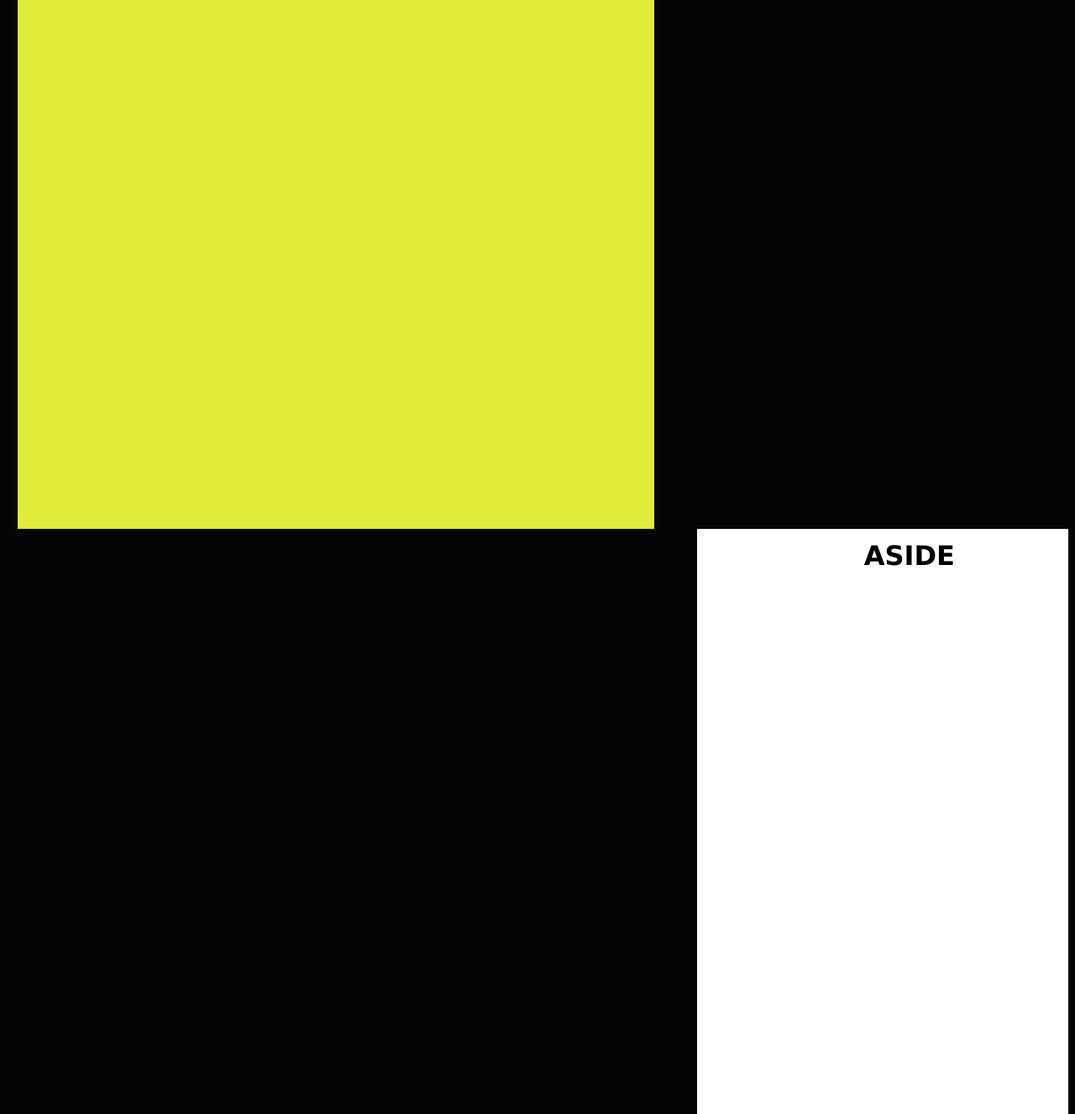
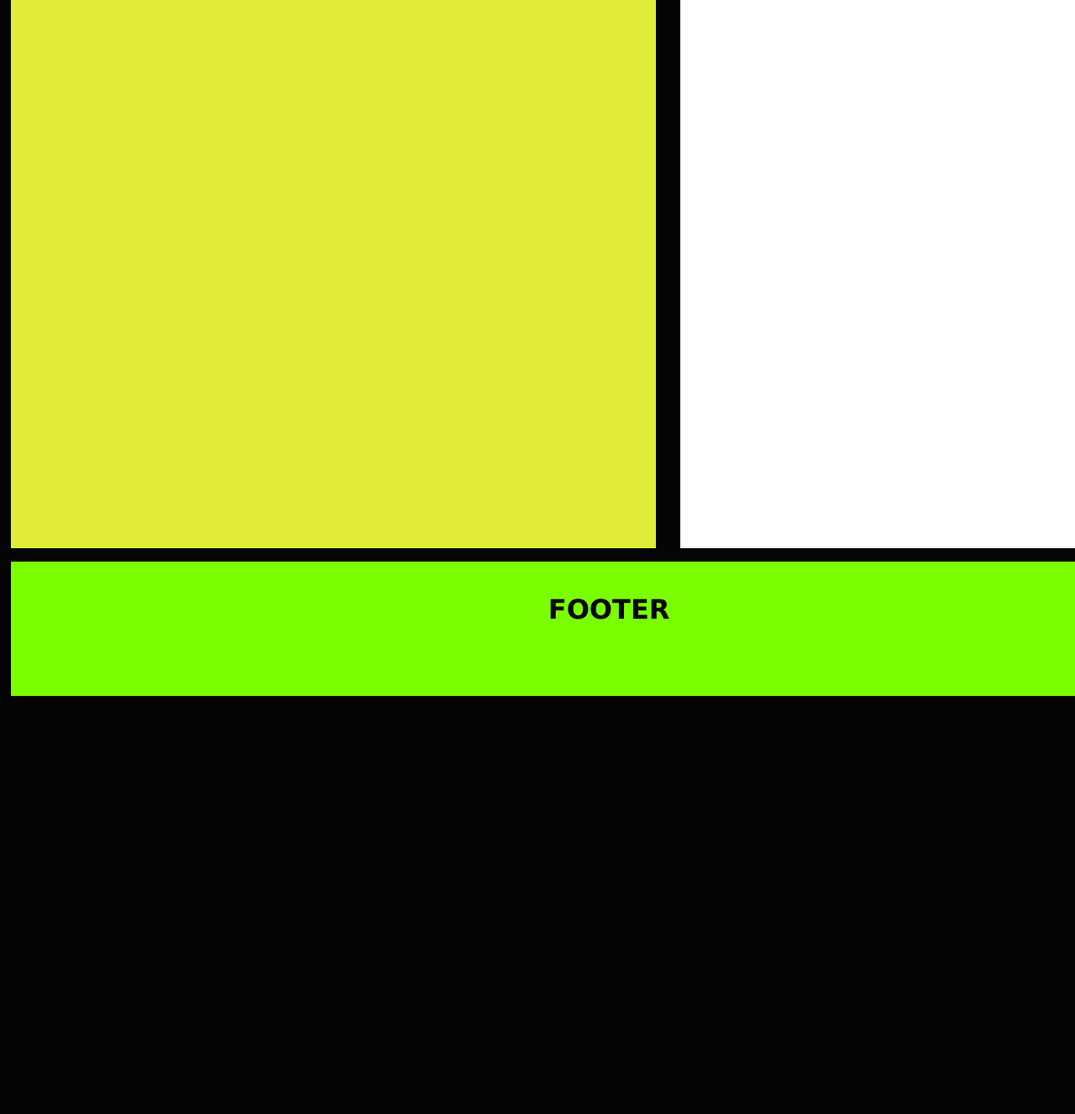
Before and after one commit to Amandamecchi/Pratica, a plain HTML site: page index.html in a window 1280 px wide. Shown: the part 688-2015 px from the top of the page at 84% size. After the commit the page ends 1533 px from the top, so only its background shows below. Drawn offline with Linux system fonts and the light colour scheme.

Commit message:
feat: create aside e footer

```diff
--- a/index.html
+++ b/index.html
@@ -7,15 +7,18 @@
     <title>Prática semântico e flexbox</title>
 </head>
 <body>
+    <div>
         <div class="Header">
             <h1>Prática semântico e flexbox</h1>
 
         </div>
 
+
           <nav class="nav">
             <h1>NAV</h1>
           </nav>
 
+          <div class="content">
             <section>
                 <h1>SECTION</h1>
             </section>
@@ -23,6 +26,15 @@
           <aside>
             <h1>ASIDE</h1>
           </aside>
+    </div>
+
+    <footer class="footer">
+        <h1>FOOTER</h1>
+    </footer>
+
+
+
+
 
 </body>
 </html>
--- a/styles.css
+++ b/styles.css
@@ -1,5 +1,7 @@
 *{
+    margin: 0;
     padding: 0;
+    box-sizing: border-box;
     font-family: Verdana, Geneva, Tahoma, sans-serif;
 }
 body{
@@ -9,10 +11,12 @@ body{
     margin-top: 1%;
     display: flex;
     background-color: aqua;
+    margin: 1rem;
     height: 10rem;
     width: 100%;
     margin-left: 1%;
     margin-right: 1%;
+    text-align: center;
 
 }
 h1{
@@ -41,6 +45,13 @@ h1{
     margin-left: 50%;
     margin-right: 1%;
 }
+
+.content {
+    margin-top: 1%;
+    display: flex;
+    width: 100%;
+    margin-top: 1rem;
+}
 section{
     margin-top: 1%;
     display: flex;
@@ -60,15 +71,11 @@ section h1{
     margin-left: 45%;
 }
 aside{
-    display: flex;
+    margin-top: 1%;
+    flex: 1;
     background-color: rgb(255, 255, 255);
-    height: 60rem;
-    width: 35%;
-    margin-left: 65%;
-    margin-right: 1%;
-    align-items: flex-start;
-    padding: 0;
-
+    padding: 1rem;
+    margin-left: 1rem;
 }
 aside h1{
     font-size: 2rem;
@@ -80,3 +87,23 @@ aside h1{
     margin-left: 45%;
     margin-top: 0%;
 }
+.footer {
+    margin-top: 1%;
+    display: flex;
+    background-color: rgb(123, 255, 0);
+    margin: 1rem;
+    height: 10rem;
+    width: 100%;
+    margin-left: 1%;
+    margin-right: 1%;
+    text-align: center;
+}
+.footer h1{
+    font-size: 2rem;
+    font-weight: 700;
+    text-align: center;
+    margin-top: 3%;
+    margin-bottom: 2%;
+    margin-left: 50%;
+    margin-right: 1%;
+}
```
Lines whose indentation alone changed are shown as unchanged.
